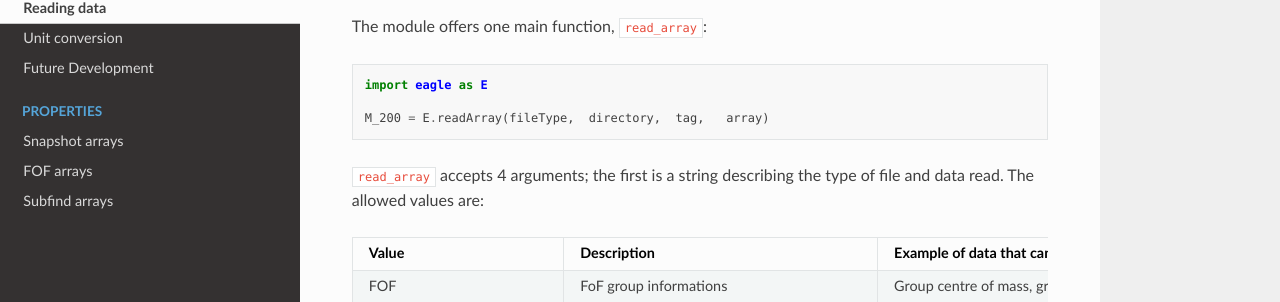
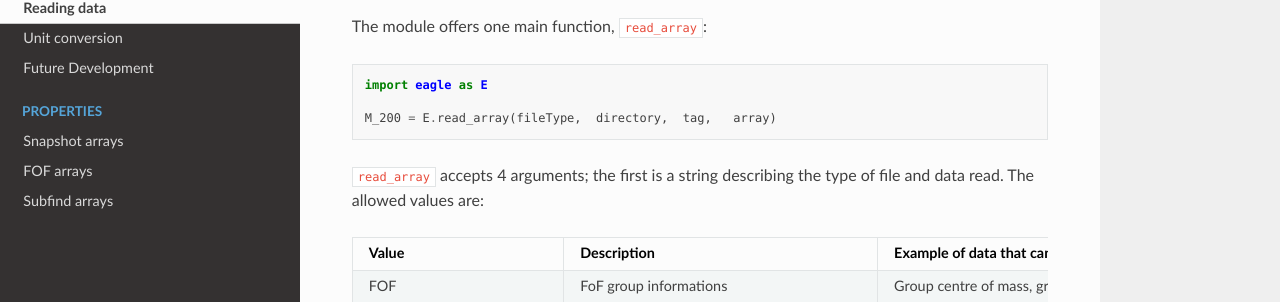
Before and after one commit to christopherlovell/eagleI, a Sphinx documentation site: the page built from docs/tutorial/reading_data.rst, in a window 1280 px wide and 900 px high. Shown: the part 145-447 px from the top of the window. Built offline with Sphinx 7.4.7 and the Read the Docs theme 2.0.0, drawn with Linux system fonts in a browser that asks for light colours.

Commit message:
fixed typo

```diff
--- a/docs/tutorial/reading_data.rst
+++ b/docs/tutorial/reading_data.rst
@@ -7,7 +7,7 @@ The module offers one main function, :code:`read_array`:
 
   import eagle as E
 
-  M_200 = E.readArray(fileType,  directory,  tag,   array)
+  M_200 = E.read_array(fileType,  directory,  tag,   array)
 
 :code:`read_array` accepts 4 arguments; the first is a string describing the type of file and data read. The allowed values are:
 
```
